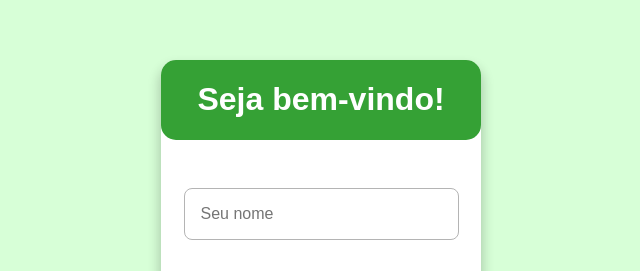
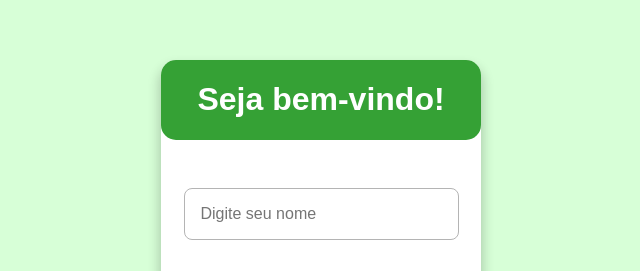
Before and after one commit to TemisHanderi/ProjetoDiarioHumor, a plain HTML site: page index.html in a window 1280 px wide. Shown: the part 196-467 px from the top of the page, 319-959 px from the left. Drawn offline with Linux system fonts and the light colour scheme.

Commit message:
update index.html

```diff
--- a/index.html
+++ b/index.html
@@ -13,7 +13,7 @@
         <h1>Seja bem-vindo!</h1>
       </div>
       <div class="caixa_nome">
-        <input type="text" name="nome" id="nome" placeholder="Seu nome">
+        <input type="text" name="nome" id="nome" placeholder="Digite seu nome">
         <button type="button" id="entrar">Entrar</button>
       </div>
     </header>
```
